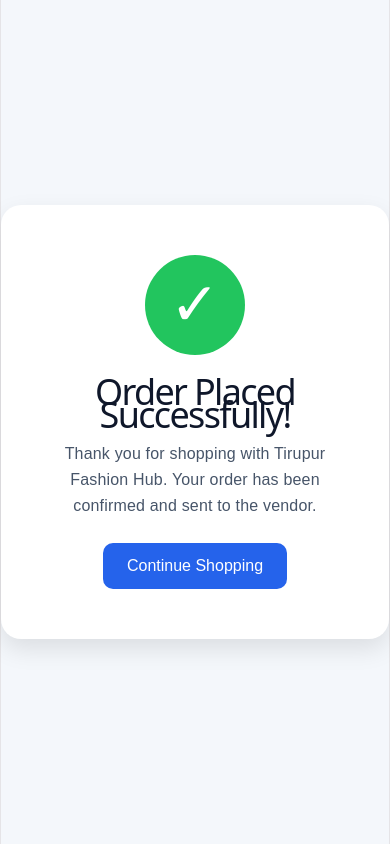
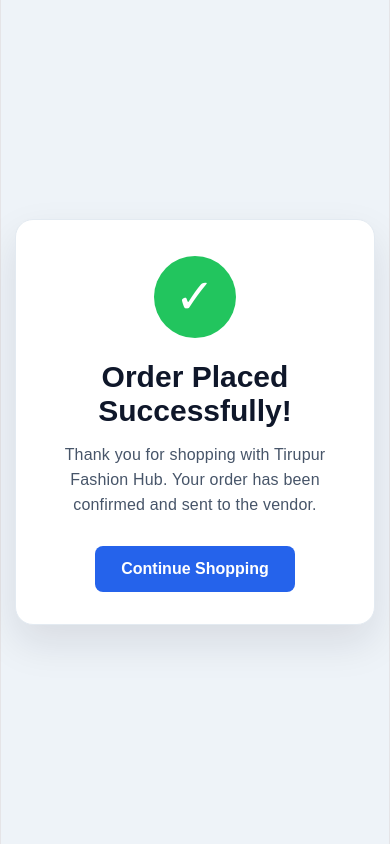
Before and after one commit to iniya9962-rgb/tirupur-fashion-hub, a React (Vite) app: page /order-success in a window 390 px wide. Built offline with nearby package versions, Linux system fonts and the light colour scheme.

Commit message:
Update order success page styling

```diff
--- a/src/components/OrderSuccess.css
+++ b/src/components/OrderSuccess.css
@@ -1,54 +1,93 @@
 .order-success-container {
-  min-height: 100vh;
-  background: #f4f7fb;
+  min-height: 100svh;
+  padding: 32px 20px;
+  background: #eef3f8;
   display: flex;
   justify-content: center;
   align-items: center;
 }
 
 .order-success-card {
-  background: white;
-  padding: 50px;
-  border-radius: 20px;
+  width: min(100%, 520px);
+  background: #ffffff;
+  padding: 48px 42px 44px;
+  border: 1px solid #e3eaf1;
+  border-radius: 18px;
   text-align: center;
-  box-shadow: 0 10px 25px rgba(0,0,0,0.1);
-  max-width: 500px;
+  box-shadow: 0 18px 40px rgba(15, 23, 42, 0.1);
 }
 
 .success-icon {
-  width: 100px;
-  height: 100px;
+  width: 96px;
+  height: 96px;
   background: #22c55e;
   color: white;
   border-radius: 50%;
-  font-size: 60px;
+  font-size: 58px;
+  line-height: 1;
   display: flex;
   justify-content: center;
   align-items: center;
-  margin: 0 auto 25px;
+  margin: 0 auto 28px;
 }
 
 .order-success-card h1 {
   color: #0f172a;
-  margin-bottom: 15px;
+  max-width: 390px;
+  margin: 0 auto 16px;
+  font-family: Arial, sans-serif;
+  font-size: clamp(30px, 5vw, 42px);
+  font-weight: 700;
+  line-height: 1.12;
+  letter-spacing: 0;
 }
 
 .order-success-card p {
   color: #475569;
-  line-height: 1.6;
-  margin-bottom: 25px;
+  max-width: 390px;
+  margin: 0 auto 28px;
+  font-size: 17px;
+  line-height: 1.55;
 }
 
 .continue-btn {
   background: #2563eb;
   color: white;
   border: none;
-  padding: 14px 24px;
-  border-radius: 10px;
+  padding: 14px 26px;
+  border-radius: 8px;
   font-size: 16px;
+  font-weight: 600;
   cursor: pointer;
+  transition: background 160ms ease, transform 160ms ease;
 }
 
 .continue-btn:hover {
   background: #1d4ed8;
+  transform: translateY(-1px);
 }
+
+@media (max-width: 520px) {
+  .order-success-container {
+    padding: 20px 14px;
+  }
+
+  .order-success-card {
+    padding: 36px 22px 32px;
+  }
+
+  .success-icon {
+    width: 82px;
+    height: 82px;
+    font-size: 48px;
+    margin-bottom: 22px;
+  }
+
+  .order-success-card h1 {
+    font-size: 30px;
+  }
+
+  .order-success-card p {
+    font-size: 16px;
+  }
+}
```
